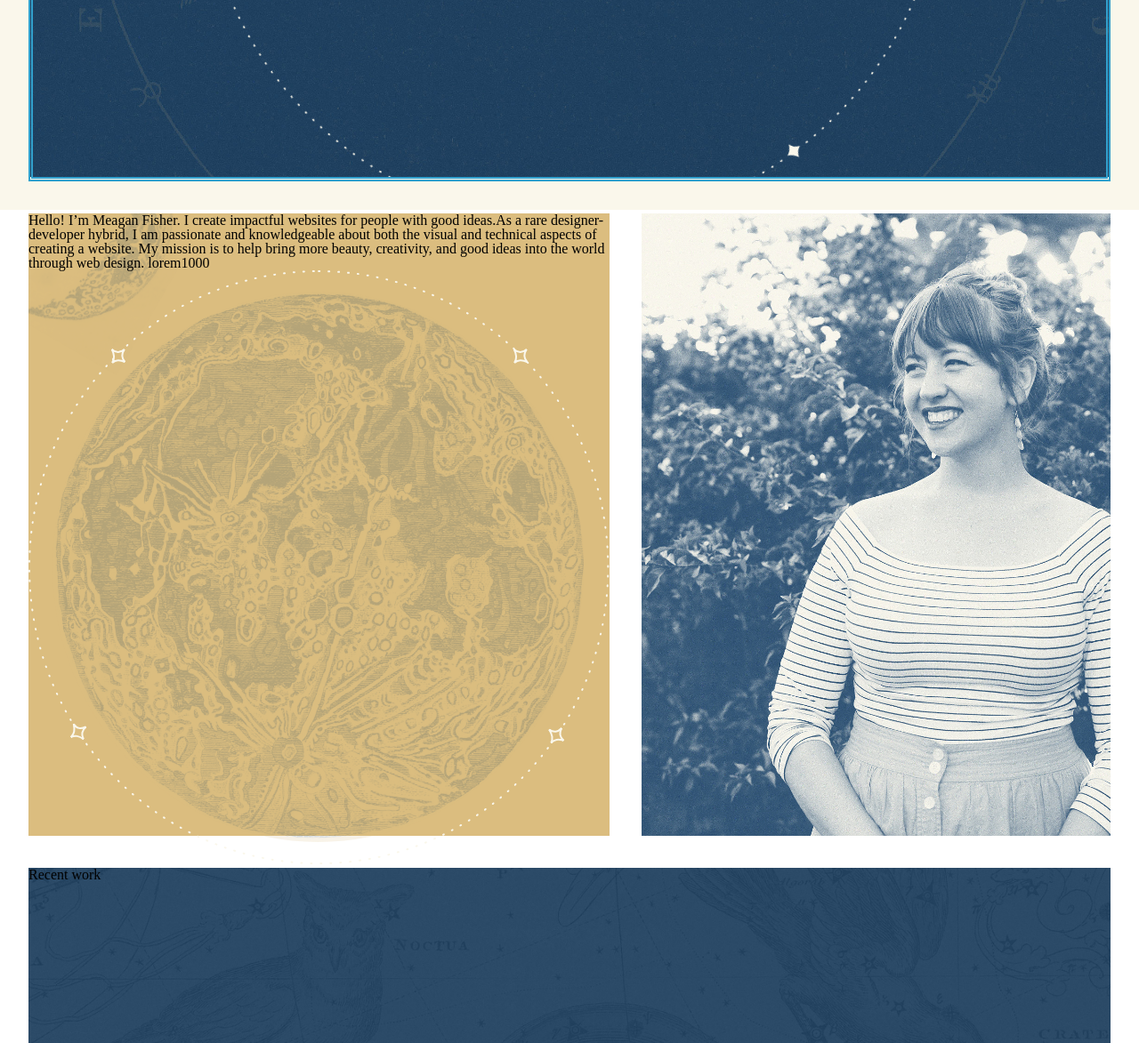
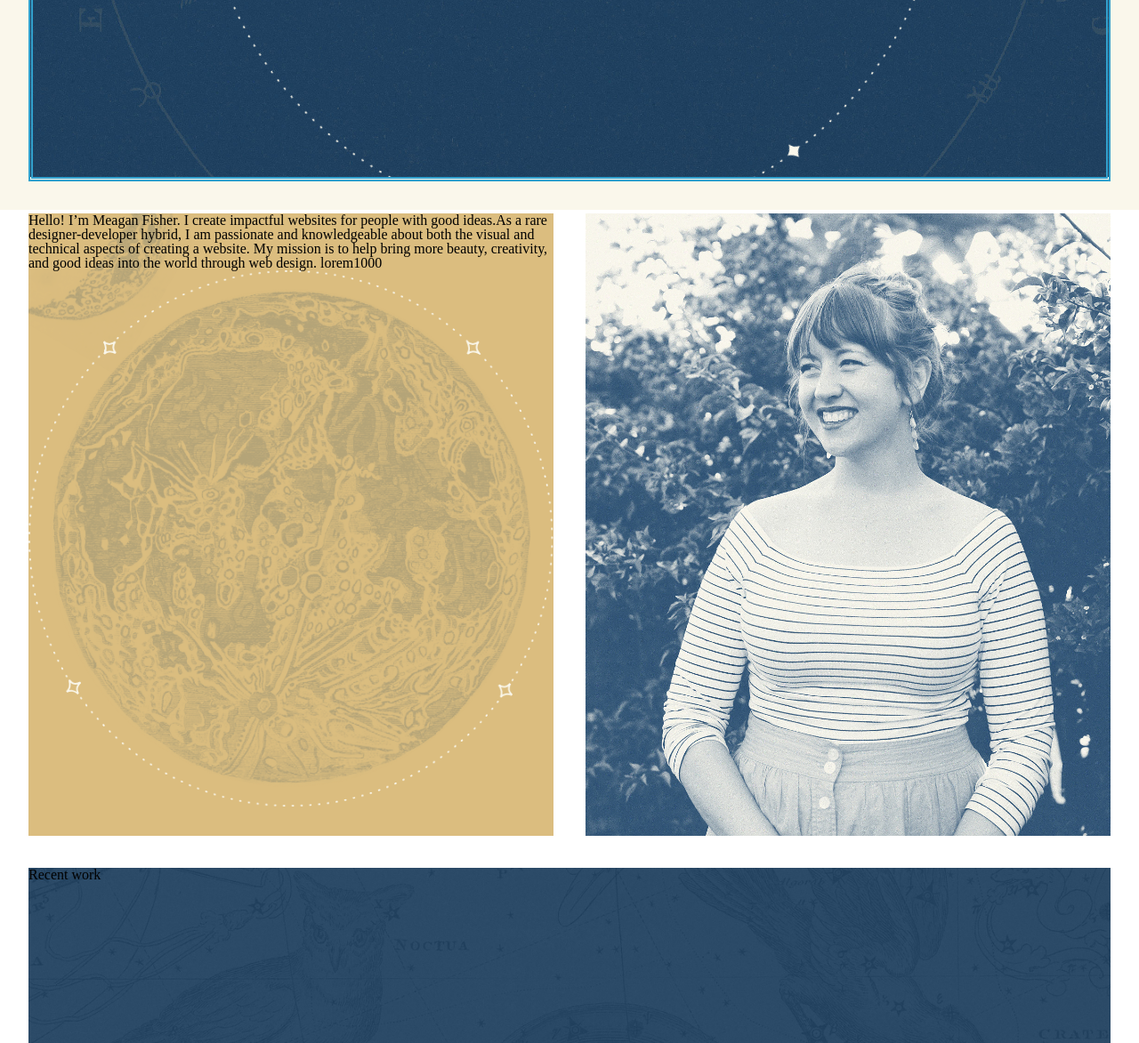
Before and after one commit to DinhTran77/responsive-website, a PHP site: page / in a window 1280 px wide. Shown: the part 564-1737 px from the top of the page at 89% size. Run offline with PHP 8.4, Linux system fonts and the light colour scheme.

Commit message:
about me working

```diff
--- a/css/style.css
+++ b/css/style.css
@@ -112,10 +112,10 @@
 
 #aboutMeSection
     {
+    display: flex;
     flex-direction: row;
     width: 100%;
-
-    height: 100%;
+    height: auto;
     position: relative;
     }
 
@@ -125,20 +125,28 @@
     background-repeat: no-repeat;
     background-position: left top;
     position: relative;
+    background-size: auto;
     height: 700px;
     background-color:#DBBD7F;
     margin: 36px 18px 0 0;
     }
 
-#aboutMe_picture
+.aboutMeImage
     {
-    background: url('/images/headshot.jpg');
+    width: 100%;
+    height: auto;
+    }
+
+
+#aboutMe_HeadShot
+    {
+    background: url('/images/headshot.jpg') center;
     background-repeat: no-repeat;
-    background-size: cover;
-    height: 700px;
     background-size: cover;
     margin: 36px 0 0 18px;
     }
+
+
 
 #recentWorkSection
     {
--- a/index.html
+++ b/index.html
@@ -44,10 +44,10 @@
             <section id="aboutMe_text" class="column">
                 Hello! I’m Meagan Fisher. I create impactful websites for people with good ideas.As a rare designer-developer hybrid, I am passionate and knowledgeable about both the visual and technical aspects of creating a website. My mission is to help bring more beauty, creativity, and good ideas into the world through web design.
                 lorem1000
-                <img src="images/description-moon-big@2x.png">
+                <img class='aboutMeImage' src="images/description-moon-big@2x.png">
             </section>
 
-            <section id="aboutMe_picture" class="column"></section>
+            <section id="aboutMe_HeadShot" class="column"></section>
         </section>
 
 
```
